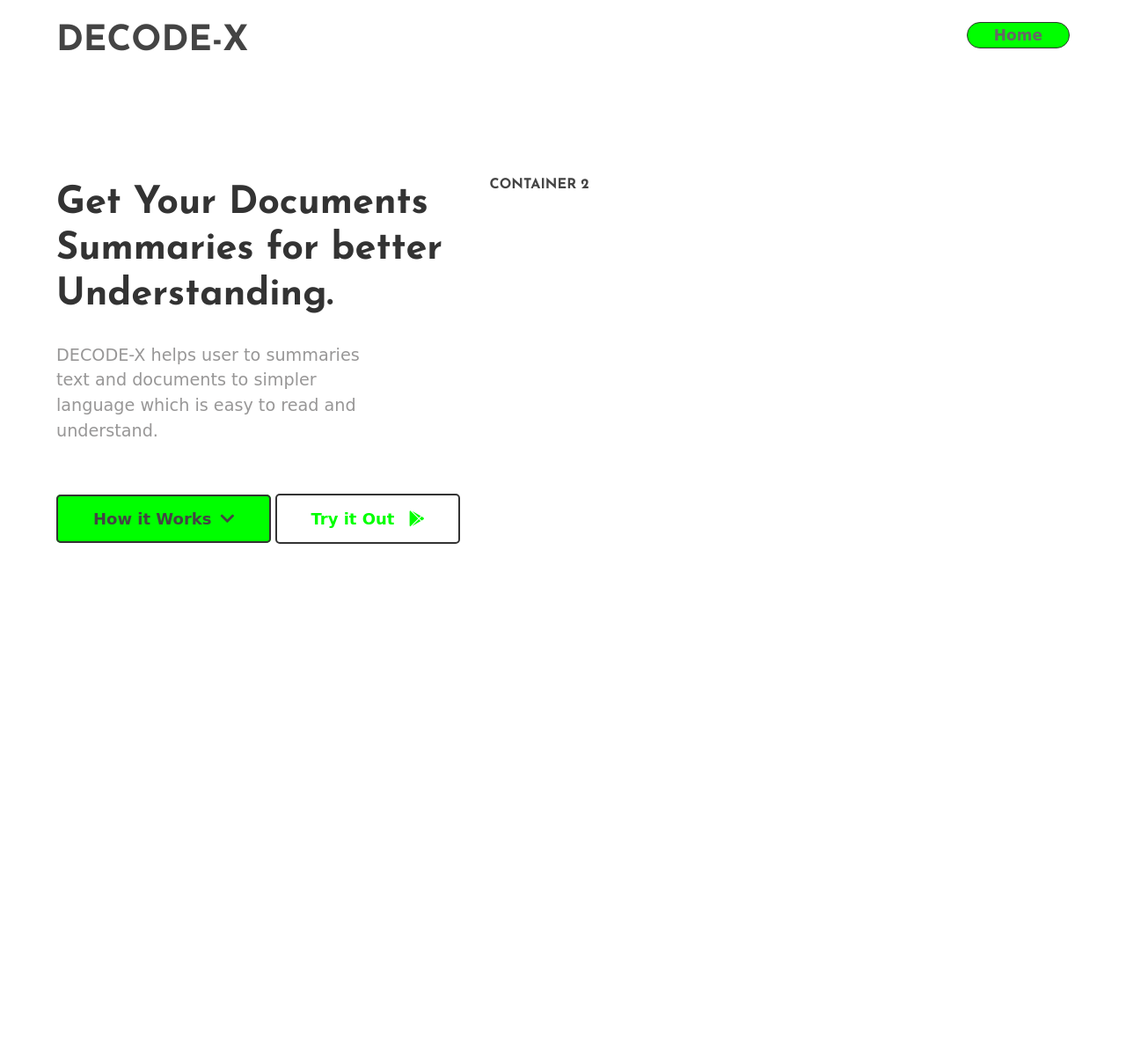
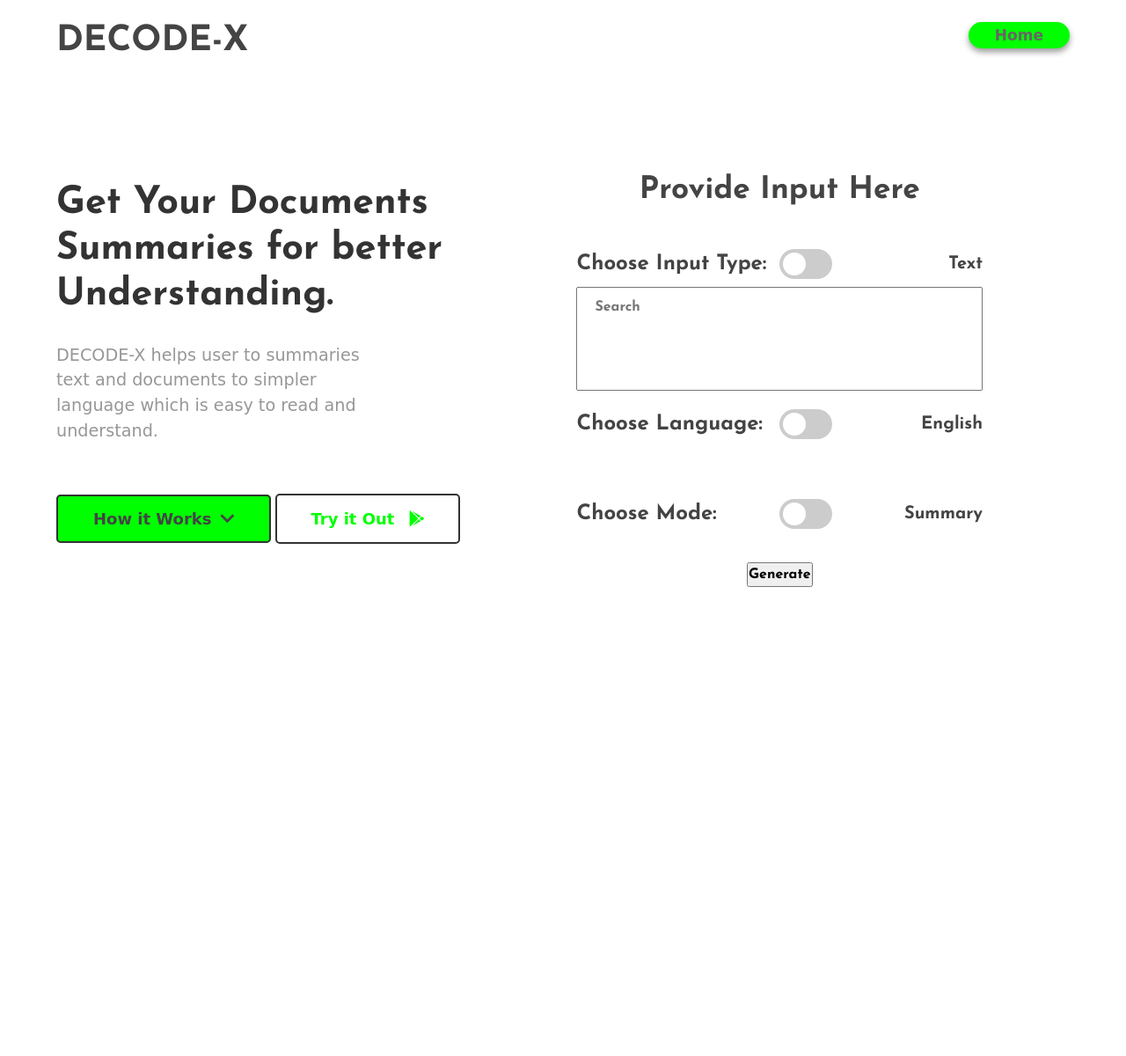
Before and after one commit to Garvit9000c/Decode-X, a Flask app: page / in a window 1280 px wide. Shown: the whole page at 88% size. Run offline with Flask 2, Linux system fonts and the light colour scheme; some libraries are stand-ins or nearby versions; some web fonts are replaced.

Commit message:
CompleteUI

```diff
--- a/static/animation.js
+++ b/static/animation.js
@@ -1,3 +1,16 @@
+//Loader Scripting
+$(document).ready(function(){
+    $(this).scrollTop(0);
+});
+
+$(window).on("load",function(){
+    $(".loader").slideUp("slow");
+    $("html").css("overflow-y", "scroll");
+    typeWriter();
+    setTimeout(disBtn, (speed * txt.length)+100 );
+});
+
+//TypeWrite Animation script
 var i = 0;
 var txt = 'Get Your Documents Summaries for better Understanding.'; /* The text */
 var speed = 30; /* The speed/duration of the effect in milliseconds */
@@ -17,9 +30,6 @@ function disBtn(){
   $('.aCon1').addClass("ocupEffect");
 }
 
-typeWriter();
-setTimeout(disBtn, (speed * txt.length)+100 );
-
 //Icon Animation
 $('.aCon1').hover( () =>{
     $(".workI").addClass("iconA");
--- /dev/null
+++ b/static/default.css
@@ -0,0 +1,137 @@
+/* Styling of the Loader */
+.loader {
+  position: absolute;
+  top: 0;
+  left: 0;
+  height: 100%;
+  width: 100%;
+  background-color: #FBFBFB;
+  z-index: 3;
+  display: flex;
+  flex-direction: column;
+  justify-content: center;
+  align-items: center;
+}
+
+.spiner {
+  border: 12px solid #f3f3f3;
+  border-radius: 50%;
+  border-top: 12px solid #00FF00;
+  border-bottom: 12px solid #00FF00;
+  width: 90px;
+  height: 90px;
+  -webkit-animation: spin 2s linear infinite;
+  animation: spin 2s linear infinite;
+}
+.loader p{
+  font-size: 2rem;
+  color: #00FF00;
+  margin-top: 20px;
+}
+
+
+/*Input File Styling*/
+.file {
+  opacity: 0;
+  width: 0.1px;
+  height: 0.1px;
+  position: absolute;
+}
+.imageSearch label {
+  display: block;
+  position: relative;
+  width: 150px;
+  height: 35px;
+  border-radius: 25px;
+  background: #00FF00;
+  box-shadow: 0 4px 7px rgba(0, 0, 0, 0.4);
+  display: flex;
+  align-items: center;
+  justify-content: center;
+  color: #666;
+  font-weight: bold;
+  cursor: pointer;
+  transition: transform .2s ease-out;
+}
+.imageSearch input:hover + label,
+.imageSearch input:focus + label {
+  transform: scale(1.05);
+}
+
+
+/* ...........Design for Toogle button.............. */
+.switch {
+  position: relative;
+  display: inline-block;
+  width: 60px;
+  height: 34px;
+}
+
+/* Hide default HTML checkbox */
+.switch input {
+  opacity: 0;
+  width: 0;
+  height: 0;
+}
+
+/* The slider */
+.slider {
+  position: absolute;
+  cursor: pointer;
+  top: 0;
+  left: 0;
+  right: 0;
+  bottom: 0;
+  background-color: #ccc;
+  -webkit-transition: .4s;
+  transition: .4s;
+}
+
+.slider:before {
+  position: absolute;
+  content: "";
+  height: 26px;
+  width: 26px;
+  left: 4px;
+  bottom: 4px;
+  background-color: white;
+  -webkit-transition: .4s;
+  transition: .4s;
+}
+
+input:checked + .slider {
+  background-color: #2196F3;
+}
+
+input:focus +  .slider {
+  box-shadow: 0 0 1px #2196F3;
+}
+
+input:checked + .slider:before {
+  -webkit-transform: translateX(26px);
+  -ms-transform: translateX(26px);
+  transform: translateX(26px);
+}
+
+/* Rounded sliders */
+.slider.round {
+  border-radius: 34px;
+}
+
+.slider.round:before {
+  border-radius: 50%;
+}
+
+
+/*............Design End........... */
+
+/* KeyFrames for loader spiner*/
+@-webkit-keyframes spin {
+  0% { -webkit-transform: rotate(0deg); }
+  100% { -webkit-transform: rotate(360deg); }
+}
+
+@keyframes spin {
+  0% { transform: rotate(0deg); }
+  100% { transform: rotate(360deg); }
+}
--- a/static/header.css
+++ b/static/header.css
@@ -11,8 +11,7 @@ header{
 }
 .navBtn{
   background-color: #00FF00;
-
-  border: 1px solid #333;
+  box-shadow: 0 4px 7px rgba(0, 0, 0, 0.4);
   border-radius: 15px;
   cursor: pointer;
   font-size: 17px;
@@ -21,12 +20,12 @@ header{
   display: flex;
   align-items: center;
 }
+.navBtn:hover{
+    transform: scale(1.1);
+}
 .navBtn a{
   font-family: 'Averia Serif Libre', cursive;
   color: #666;
   text-decoration: none;
   font-weight: bold;
 }
-.navBtn:hover{
-  box-shadow: 0px 0px 13px 3px #00FF00;
-}
--- a/static/main.js
+++ b/static/main.js
@@ -1,41 +1,40 @@
-const toggler = document.getElementById('toggle-check');
-const toggler2 = document.getElementById('toggle-mode');
-const toggler3 = document.getElementById('toggle-lang');
-const heading = document.getElementById('inputHead');
-const heading2 = document.getElementById('inputHead2');
-const heading3 = document.getElementById('inputHead3');
+const inputCheck = $(".inputCheck");
+const langCheck = $(".langCheck");
+const modeCheck = $(".modeCheck");
 
+const textSearch = $(".textSearch");
+const imgSearch = $(".imageSearch");
 
-const textSearch = document.getElementById('textSearch');
-const imgSearch = document.getElementById('imgSearch');
+const optionHead1 = $(".optionHead1");
+const optionHead2 = $(".optionHead2");
+const optionHead3 = $(".optionHead3");
 
-toggler.addEventListener("click", ()=>{
-    if(toggler.checked){
-        heading.innerHTML = "Image Input";
-        textSearch.style.display = "none";
-        imgSearch.style.display = "block";
+inputCheck.click(()=>{
+    if(inputCheck.is(":checked")){
+        textSearch.css('display', 'none');
+        imgSearch.css('display', 'block');
+
+        optionHead1.html('Image');
     }else{
-        heading.innerHTML = "Text Input";
-        textSearch.style.display = "block";
-        imgSearch.style.display = "none";
+        textSearch.css('display', 'block');
+        imgSearch.css('display', 'none');
+
+        optionHead1.html('Text');
     }
-
 });
 
-toggler2.addEventListener("click", ()=>{
-    if(toggler2.checked){
-        heading2.innerHTML = "Legal Mode";
+langCheck.click(()=>{
+    if(langCheck.is(":checked")){
+        optionHead2.html('Hindi');
     }else{
-        heading2.innerHTML = "Summary Mode";
+        optionHead2.html('English');
     }
-
 });
 
-toggler3.addEventListener("click", ()=>{
-    if(toggler3.checked){
-        heading3.innerHTML = "Hindi";
+modeCheck.click(()=>{
+    if(modeCheck.is(":checked")){
+        optionHead3.html('Legal');
     }else{
-        heading3.innerHTML = "English";
+        optionHead3.html('Summary');
     }
-
 });
--- a/static/style.css
+++ b/static/style.css
@@ -5,7 +5,7 @@
     padding:0;
 }
 html{
-    overflow-x: hidden;
+    overflow: hidden;
     scroll-behavior: smooth;
 }
 body {
@@ -19,10 +19,14 @@ p {
   line-height: 1.5;
 }
 
-/* BODY Code */
+
+/* Landing Body Code */
 .lanBody{
     padding: 15vh 5%;
 }
+
+/* Landing Text BODY Code */
+
 .con1 h2{
     font-size: 2.7rem;
     line-height: 1.2;
@@ -51,68 +55,59 @@ i{
     margin-left: 10px;
 }
 
-/* ...........Design for Toogle button.............. */
-.switch {
-  position: relative;
-  display: inline-block;
-  width: 60px;
-  height: 34px;
+/* Landing Form Body code*/
+.con2{
+}
+form{
+    height: 100%;
+    width: 100%;
+    display: flex;
+    flex-direction: column;
+    justify-content: space-between;
+    align-items: center;
+}
+.con2H3{
+    margin-bottom: 2vh;
+    font-weight: bold;
+    font-size: 2.2rem;
+}
+.inputTypeCon{
+    width: 70%;
+    display: flex;
+    flex-direction: column;
+    align-items: center;
+    margin: 10px 0;
+}
+.headSwitch{
+    width: 100%;
+    height: 10vh;
+    display:flex;
+    align-items: center;
+    justify-content: space-between;
+    flex: 1;
+    margin: 20px 0;
+}
+.switchOption{
+    width: 50%;
+    display:flex;
+    align-items: center;
+    justify-content: space-between;
 }
 
-/* Hide default HTML checkbox */
-.switch input {
-  opacity: 0;
-  width: 0;
-  height: 0;
+.inputContainer{
+    height: 10vh;
+    width: 100%;
+    display: flex;
+    justify-content: center;
+    align-items: center;
 }
-
-/* The slider */
-.slider {
-  position: absolute;
-  cursor: pointer;
-  top: 0;
-  left: 0;
-  right: 0;
-  bottom: 0;
-  background-color: #ccc;
-  -webkit-transition: .4s;
-  transition: .4s;
+.imageSearch{
+    display: none;
 }
-
-.slider:before {
-  position: absolute;
-  content: "";
-  height: 26px;
-  width: 26px;
-  left: 4px;
-  bottom: 4px;
-  background-color: white;
-  -webkit-transition: .4s;
-  transition: .4s;
+.textSearch{
+    resize: none;
+    width: 100%;
+    padding: 10px 20px;
+    font-weight: 100;
+    color: #9E9C97;
 }
-
-input:checked + .slider {
-  background-color: #2196F3;
-}
-
-input:focus +  .slider {
-  box-shadow: 0 0 1px #2196F3;
-}
-
-input:checked + .slider:before {
-  -webkit-transform: translateX(26px);
-  -ms-transform: translateX(26px);
-  transform: translateX(26px);
-}
-
-/* Rounded sliders */
-.slider.round {
-  border-radius: 34px;
-}
-
-.slider.round:before {
-  border-radius: 50%;
-}
-
-
-/*............Design End........... */
--- a/templates/home.html
+++ b/templates/home.html
@@ -21,6 +21,7 @@
     <link rel="stylesheet" href="static/header.css">
     <link rel="stylesheet" href="static/style.css"/>
     <link rel="stylesheet" href="static/animation.css">
+    <link rel="stylesheet" href="static/default.css">
 
 
     <title>DECODE-X</title>
@@ -28,6 +29,13 @@
 </head>
 <body>
 
+<!--Loader-->
+<section class="loader">
+    <div class="spiner"></div>
+    <p>Loading...</p>
+</section>
+
+<!--Header with navBar-->
 <header>
     <h1>DECODE-X</h1>
     <div class="navBtn">
@@ -60,8 +68,10 @@
 <!--    </form>-->
 <!--  </div>-->
 
+<!--landing BOdy-->
+    <div class="row lanBody">
 
-    <div class="row lanBody">
+<!--    Text Section-->
         <div class="col-lg-5 con1">
             <h2 id="typedTxt"></h2>
             <p class="pCon1">DECODE-X helps user to summaries text and documents to simpler language which is easy to read and understand.</p>
@@ -83,8 +93,65 @@
           </a>
 
         </div>
+
+<!--     Form Section-->
         <div id="formContainer" class="col-lg-7 con2">
-            CONTAINER 2
+            <form action="" method = "post" enctype=multipart/form-data>
+                <h3 class="con2H3">Provide Input Here</h3>
+
+<!--            First Input Field-->
+                <div class="inputTypeCon">
+                    <div class="headSwitch">
+                        <h4 class="formInputHead">Choose Input Type:</h4>
+                        <div class="switchOption">
+                            <label class="switch">
+                              <input class="inputCheck" type="checkbox" name='mode'>
+                              <span class="slider round"></span>
+                            </label>
+                            <h5 class="optionHead1">Text</h5>
+                        </div>
+                    </div>
+                    <div class="inputContainer">
+                        <textarea class="textSearch" rows="4" cols="50" placeholder="Search" name="search"></textarea>
+                        <div class="imageSearch">
+                          <input type="file" id="file" class="file">
+                          <label for="file">Select file</label>
+                        </div>
+                    </div>
+                </div>
+
+
+            <!--Second Input Field-->
+                <div class="inputTypeCon">
+                    <div class="headSwitch">
+                        <h4 class="formInputHead">Choose Language:</h4>
+                        <div class="switchOption">
+                            <label class="switch">
+                              <input class="langCheck" type="checkbox" name='lang'>
+                              <span class="slider round"></span>
+                            </label>
+                            <h5 class="optionHead2">English</h5>
+                        </div>
+                    </div>
+                </div>
+
+
+            <!--Third Input Field-->
+                <div class="inputTypeCon">
+                    <div class="headSwitch">
+                        <h4 class="formInputHead">Choose Mode:</h4>
+                        <div class="switchOption">
+                            <label class="switch">
+                              <input class="modeCheck" type="checkbox" name='type'>
+                              <span class="slider round"></span>
+                            </label>
+                            <h5 class="optionHead3">Summary</h5>
+                        </div>
+                    </div>
+                </div>
+
+                <button class="formBtn" type="submit">Generate </button>
+            </form>
         </div>
     </div>
 
@@ -97,7 +164,7 @@
     <script type="text/javascript" src="static/animation.js"></script>
     <script type="text/javascript" src="static/header.js"></script>
     <script type="text/javascript" src="static/main.js"></script>
-
+    <script type="text/javascript" src="static/loader.js"></script>
 
 </body>
 </html>
```
